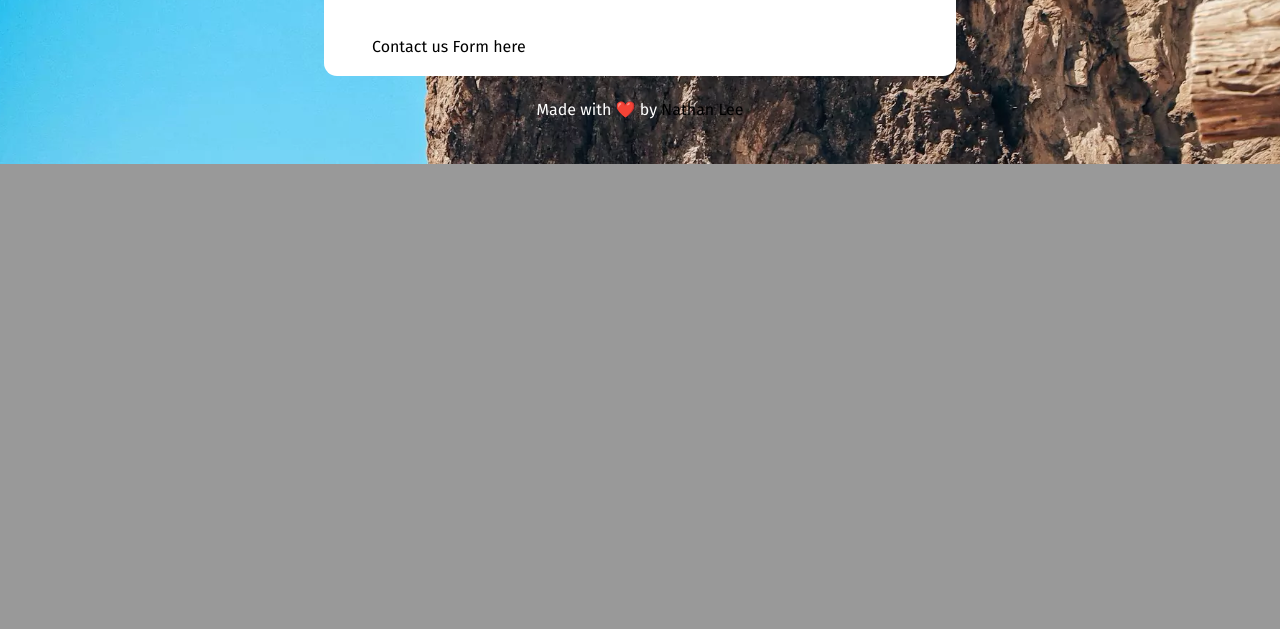
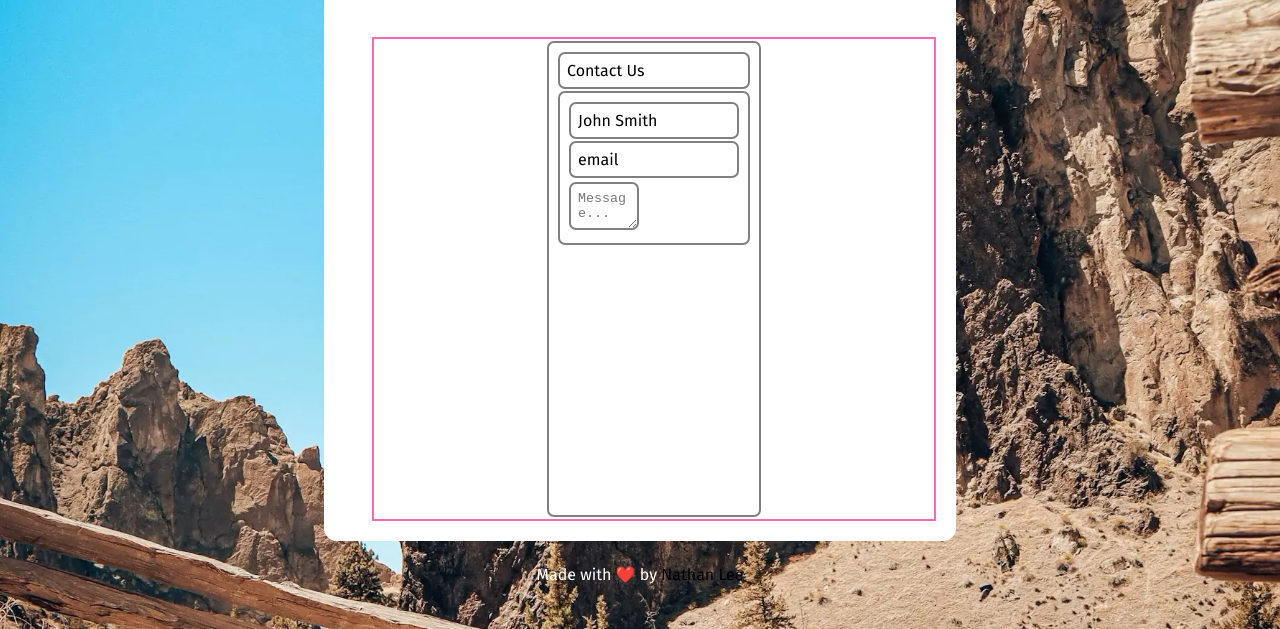
Before and after one commit to deschutes-tech-guild/bend-devops.github.io, a plain HTML site: page index.html in a window 1280 px wide. Shown: the part 1634-2263 px from the top of the page. Before the commit the page ends 1798 px from the top, so only its background shows below. Drawn offline with Linux system fonts and the light colour scheme.

Commit message:
working on form

```diff
--- /dev/null
+++ b/form.css
@@ -0,0 +1,48 @@
+.form {
+  display: flex;
+  justify-content: center;
+  border: 2px solid hotpink;
+  height: 30rem;
+}
+
+
+.form-div {
+  border: 2px solid grey;
+  padding: 7px;
+  margin: 2px;
+  border-radius: 7px;
+  width: 35%
+}
+
+.select {
+  border: 2px solid grey;
+  padding: 7px;
+  margin: 2px;
+  border-radius: 7px;
+}
+
+.select-div {
+  border: 2px solid grey;
+  padding: 7px;
+  margin: 2px;
+  border-radius: 7px;
+}
+.name {
+  border: 2px solid grey;
+  padding: 7px;
+  margin: 2px;
+  border-radius: 7px;
+}
+.email {
+  border: 2px solid grey;
+  padding: 7px;
+  margin: 2px;
+  border-radius: 7px;
+}
+.message{
+  border: 2px solid grey;
+  padding: 7px;
+  margin: 2px;
+  border-radius: 7px;
+  width: 30%;
+}
--- a/index.html
+++ b/index.html
@@ -6,6 +6,7 @@
   <meta name="description" content="Bend DevOps is a Technology Meetup in Central Oregon." />
   <meta name="viewport" content="width=device-width, initial-scale=1.0">
   <link rel="stylesheet" href="styles.css" />
+  <link rel="stylesheet" href="form.css" />
   <link rel="icon" type="image/x-icon" href="images/logo_tab.webp" alt="image-icon">
   <title>Bend DevOps</title>
 </head>
@@ -88,10 +89,21 @@
           <img src="" alt="meetup logo">
         </div>
       </div>
+
       <div class="section-div" >
-        Contact us Form here
-      </div>
-
+        <form>
+          <div class="form">
+            <div class="form-div">
+              <div class="select">Contact Us</div>
+                <div class="select-div">
+                  <div class="name">John Smith</div>
+                  <div class="email">email</div>
+                  <textarea placeholder="Message..." class="message"></textarea>
+                </div>
+              </div>
+            </div>
+          </div>
+        </form>
     </div>
   </div>
 
```
